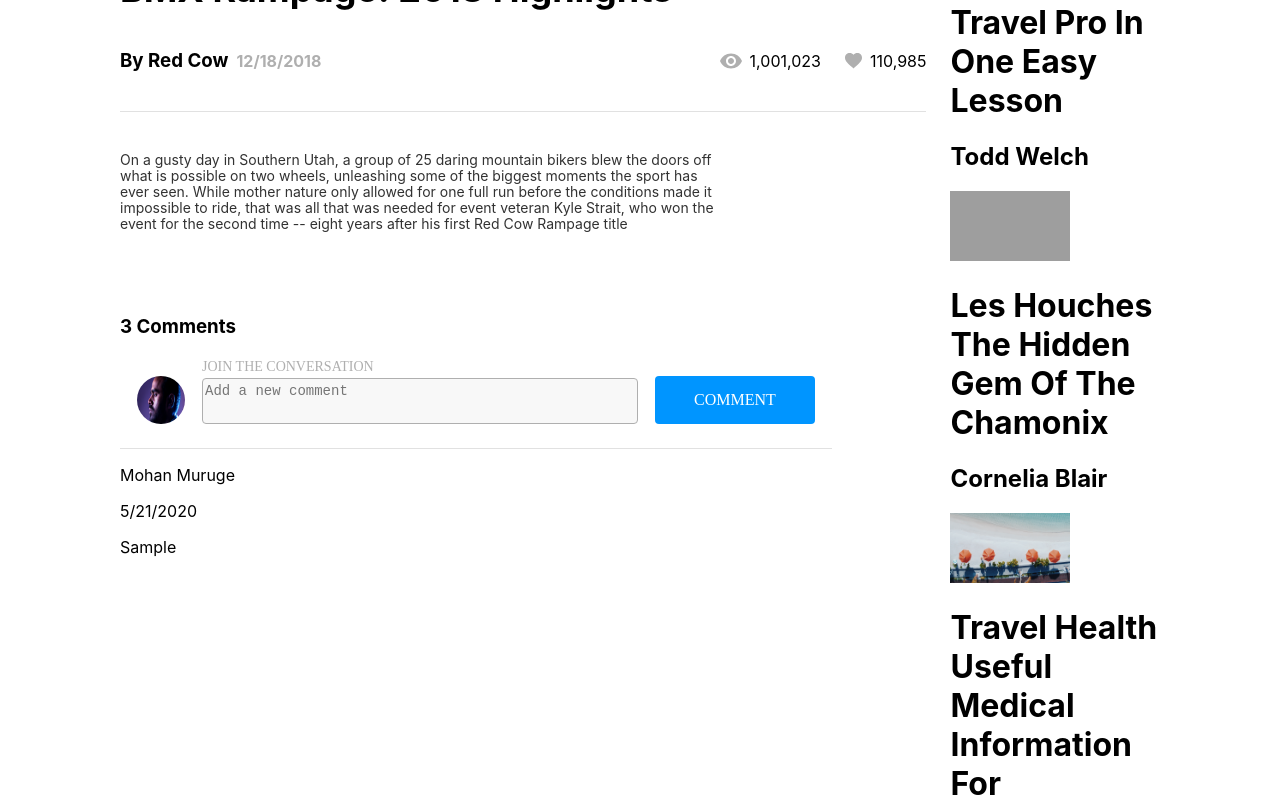
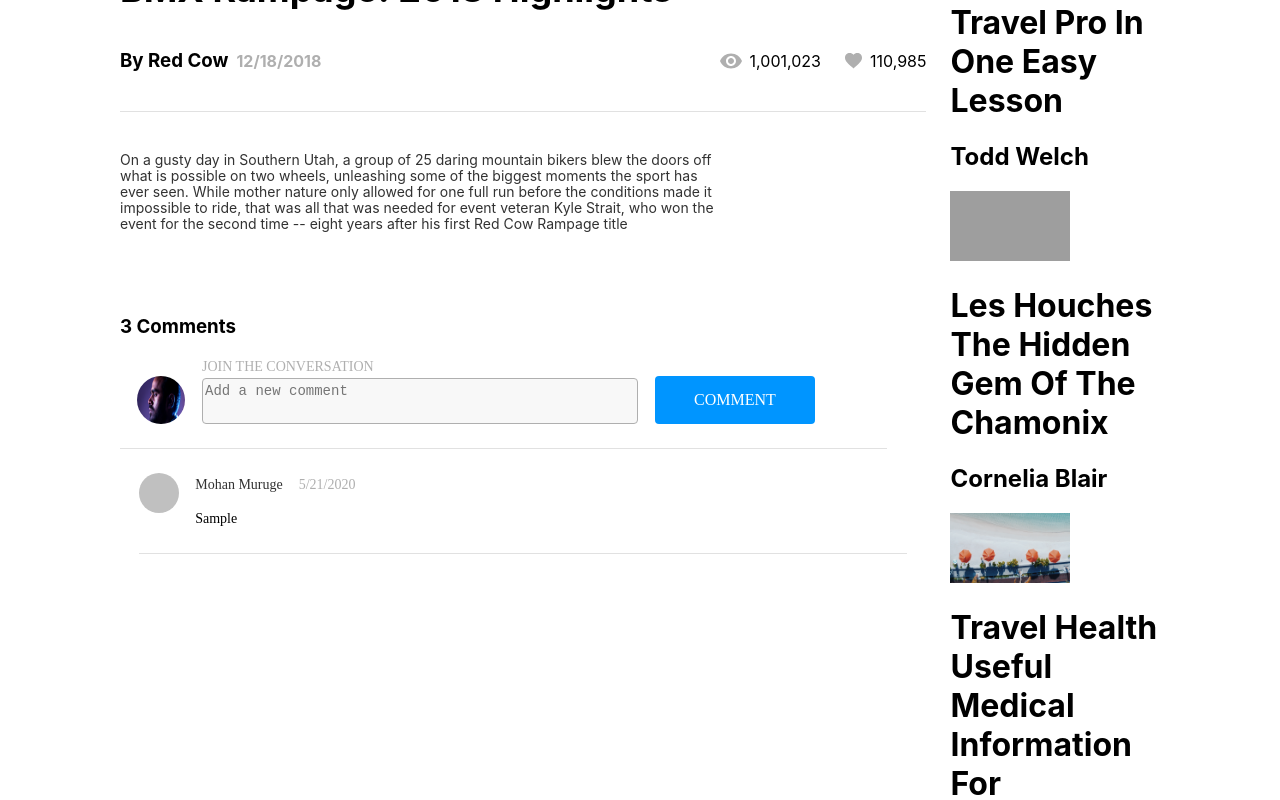
Before and after one commit to m3l1k4/Melika-Salehi-BrainFlix, a React (Create React App) app in the folder sprint/: page / in a window 1280 px wide. Both pictures are taken after typing "Sample" into the empty fields and a click on the button "COMMENT". Shown: the part 673-1473 px from the top of the page. Built offline with nearby package versions, Linux system fonts and the light colour scheme; no server answers; grey boxes are pictures that could not be loaded.

Commit message:
styling in progress

```diff
--- a/sprint/src/App.css
+++ b/sprint/src/App.css
@@ -8,4 +8,14 @@
 .App__bottom--left {
   margin-right: 24px;
 }
+
+.App__bottom--left__comments {
+  display: -webkit-box;
+  display: -ms-flexbox;
+  display: flex;
+  -webkit-box-orient: vertical;
+  -webkit-box-direction: reverse;
+      -ms-flex-direction: column-reverse;
+          flex-direction: column-reverse;
+}
 /*# sourceMappingURL=App.css.map */
--- a/sprint/src/App.js
+++ b/sprint/src/App.js
@@ -64,7 +64,10 @@ class App extends React.Component {
           <div className="App__bottom--left">
             <VidDescription />
             <CommentsForm handleSubmit={this.handleSubmit} />
-            <CommentsList comments={this.state.comments} />
+            <div className="App__bottom--left__comments">
+                  <CommentsList comments={this.state.comments} />
+            </div>
+
           </div>
 
           <div className="App__bottom--right">
--- a/sprint/src/App.scss
+++ b/sprint/src/App.scss
@@ -9,6 +9,11 @@
     &--left{
 
       margin-right: 24px;
+
+      &__comments{
+        display: flex;
+       flex-direction: column-reverse;
+      }
     }
 
   }
--- a/sprint/src/components/CommentsForm/CommentsForm.css
+++ b/sprint/src/components/CommentsForm/CommentsForm.css
@@ -9,6 +9,7 @@
   padding-bottom: 24px;
   border-bottom: solid 1px #e1e1e1;
   width: 712px;
+  padding-right: 55px;
 }
 
 .comments-form__icon {
@@ -62,4 +63,118 @@
   line-height: 20px;
   resize: none;
 }
+
+.Comments {
+  font-size: 14px;
+  line-height: 20px;
+  padding-top: 12px;
+  display: -webkit-box;
+  display: -ms-flexbox;
+  display: flex;
+  -webkit-box-orient: vertical;
+  -webkit-box-direction: reverse;
+      -ms-flex-direction: column-reverse;
+          flex-direction: column-reverse;
+  -webkit-box-pack: center;
+      -ms-flex-pack: center;
+          justify-content: center;
+  -ms-flex-line-pack: center;
+      align-content: center;
+  -webkit-box-align: center;
+      -ms-flex-align: center;
+          align-items: center;
+}
+
+.Comments__box {
+  display: -webkit-box;
+  display: -ms-flexbox;
+  display: flex;
+  -webkit-box-orient: horizontal;
+  -webkit-box-direction: normal;
+      -ms-flex-direction: row;
+          flex-direction: row;
+  border-bottom: solid 1px #e1e1e1;
+  padding-bottom: 24px;
+  width: auto;
+  height: auto;
+}
+
+@media (min-width: 320px) {
+  .Comments__div {
+    width: 224px;
+  }
+}
+
+@media (min-width: 768px) {
+  .Comments__div {
+    width: 712px;
+  }
+}
+
+.Comments__heading {
+  display: -webkit-box;
+  display: -ms-flexbox;
+  display: flex;
+  -webkit-box-align: baseline;
+      -ms-flex-align: baseline;
+          align-items: baseline;
+  height: auto;
+}
+
+@media (min-width: 320px) {
+  .Comments__heading {
+    -webkit-box-pack: justify;
+        -ms-flex-pack: justify;
+            justify-content: space-between;
+  }
+}
+
+@media (min-width: 768px) {
+  .Comments__heading {
+    -webkit-box-pack: left;
+        -ms-flex-pack: left;
+            justify-content: left;
+  }
+}
+
+.Comments__heading--time {
+  color: #afafaf;
+  font-family: "Avenir-Next-light";
+  padding-left: 1rem;
+}
+
+.Comments__heading--name {
+  color: #323232;
+  font-family: "Avenir-Next-Medium";
+}
+
+@media (min-width: 320px) {
+  .Comments__heading--name {
+    font-size: 14px;
+    line-height: 22px;
+    margin: 0;
+  }
+}
+
+.Comments__icon {
+  border-radius: 50%;
+  display: -webkit-box;
+  display: -ms-flexbox;
+  display: flex;
+  -webkit-box-align: center;
+      -ms-flex-align: center;
+          align-items: center;
+  background-color: silver;
+  -ms-flex-item-align: start;
+      align-self: start;
+  width: 40px;
+  height: 40px;
+  margin-right: 16px;
+  margin-top: 12px;
+}
+
+.Comments__comment {
+  font-family: "Avenir-Next-Light";
+  margin: 0;
+}
 /*# sourceMappingURL=CommentsForm.css.map */
--- a/sprint/src/components/CommentsForm/CommentsForm.scss
+++ b/sprint/src/components/CommentsForm/CommentsForm.scss
@@ -4,9 +4,10 @@
     background-color: #ffffff;
     display: flex;
     justify-content: space-evenly;
-padding-bottom: 24px;
+    padding-bottom: 24px;
     border-bottom: solid 1px #e1e1e1;
     width: 712px;
+    padding-right: 55px;
     &__icon {
         border-radius: 50%;
         width: 48px;
@@ -18,10 +19,8 @@ padding-bottom: 24px;
         display: flex;
         flex-direction: column;
 
-
-
         &--button {
-            background-color:#0095ff;
+            background-color: #0095ff;
             color: #ffffff;
             font-family: "Avenir-Next-Demi";
             border-radius: 4px;
@@ -54,3 +53,84 @@ padding-bottom: 24px;
         }
     }
 }
+
+.Comments {
+    font-size: 14px;
+    line-height: 20px;
+   padding-top: 12px;
+    display: flex;
+    flex-direction: column-reverse;
+    justify-content: center;
+    align-content: center;
+    align-items: center;
+
+    &__box {
+        display: flex;
+        flex-direction: row;
+        border-bottom: solid 1px #e1e1e1;
+
+        padding-bottom: 24px;
+
+        width: auto;
+        height: auto;
+    }
+
+    &__div {
+        @include mobile {
+            width: 224px;
+        }
+
+        @include tablet {
+            width: 712px;
+        }
+    }
+
+    &__heading {
+        display: flex;
+        align-items: baseline;
+        height: auto;
+
+        @include mobile {
+            justify-content: space-between;
+        }
+        @include tablet {
+            justify-content: left;
+        }
+
+        &--time {
+            color: #afafaf;
+            font-family: "Avenir-Next-light";
+            padding-left: 1rem;
+        }
+
+        &--name {
+            color: #323232;
+            font-family: "Avenir-Next-Medium";
+
+            @include mobile {
+                font-size: 14px;
+                line-height: 22px;
+                margin: 0;
+            }
+        }
+    }
+
+    &__icon {
+        border-radius: 50%;
+        display: flex;
+        align-items: center;
+        background-color: silver;
+        align-self: start;
+        width: 40px;
+        height: 40px;
+        margin-right: 16px;
+        margin-top: 12px;
+        @include mobile {
+        }
+    }
+
+    &__comment {
+        font-family: "Avenir-Next-Light";
+        margin: 0;
+    }
+}
--- a/sprint/src/components/CommentsList/CommentsList.jsx
+++ b/sprint/src/components/CommentsList/CommentsList.jsx
@@ -1,4 +1,4 @@
-import React, {useEffect} from 'react'
+import React, { useEffect } from 'react'
 
 
 export default function CommentsList({ comments }) {
@@ -7,9 +7,21 @@ export default function CommentsList({ comments }) {
         comments.map(comment => {
             return <div key={comment.id} className="Comments">
 
-                <p className="Comments__name"> {comment.name}</p>
-                <p className="Comments__time">  {epoch2Human(comment.timestamp)}</p>
-                <p className="Comments__body"> {comment.comment}</p>
+
+
+                <div className="Comments__box">
+                    <div className="Comments__icon"></div>
+                    <div className="Comments__div">
+                        <div>
+                            <div className="Comments__heading">
+                                <p className="Comments__heading--name"> {comment.name}</p>
+                                <p className="Comments__heading--time">  {epoch2Human(comment.timestamp)}</p>
+                            </div>
+                            <p className="Comments__comment"> {comment.comment}</p>
+                        </div>
+                    </div>
+                </div>
+
 
             </div>
         })
@@ -22,7 +34,7 @@ export function epoch2Human(timeStampString) {
     let currentTime = new Date(timeStampString);
     let timeString = '';
     let timeDay = currentTime.getDate();
-       let  timeYear = currentTime.getFullYear();
+    let timeYear = currentTime.getFullYear();
     let timeMonth = currentTime.getMonth();
     let timeValue = timeString.concat(timeMonth, '/', timeDay, '/', timeYear);
     console.log(timeValue);
```
Also changed, not shown: 2 other files (tests, documents, lock files or other folders). Lines whose indentation alone changed are shown as unchanged.
